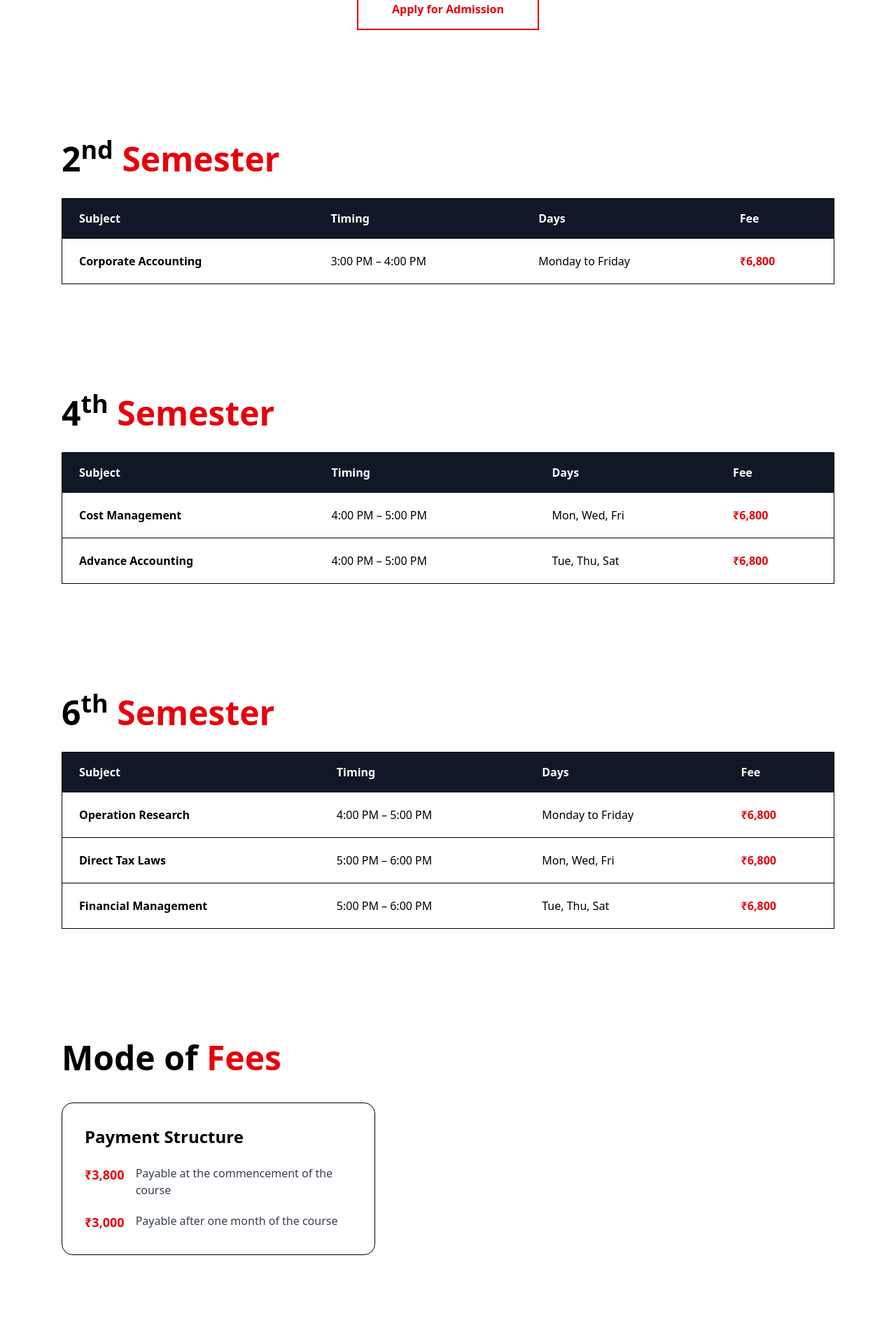
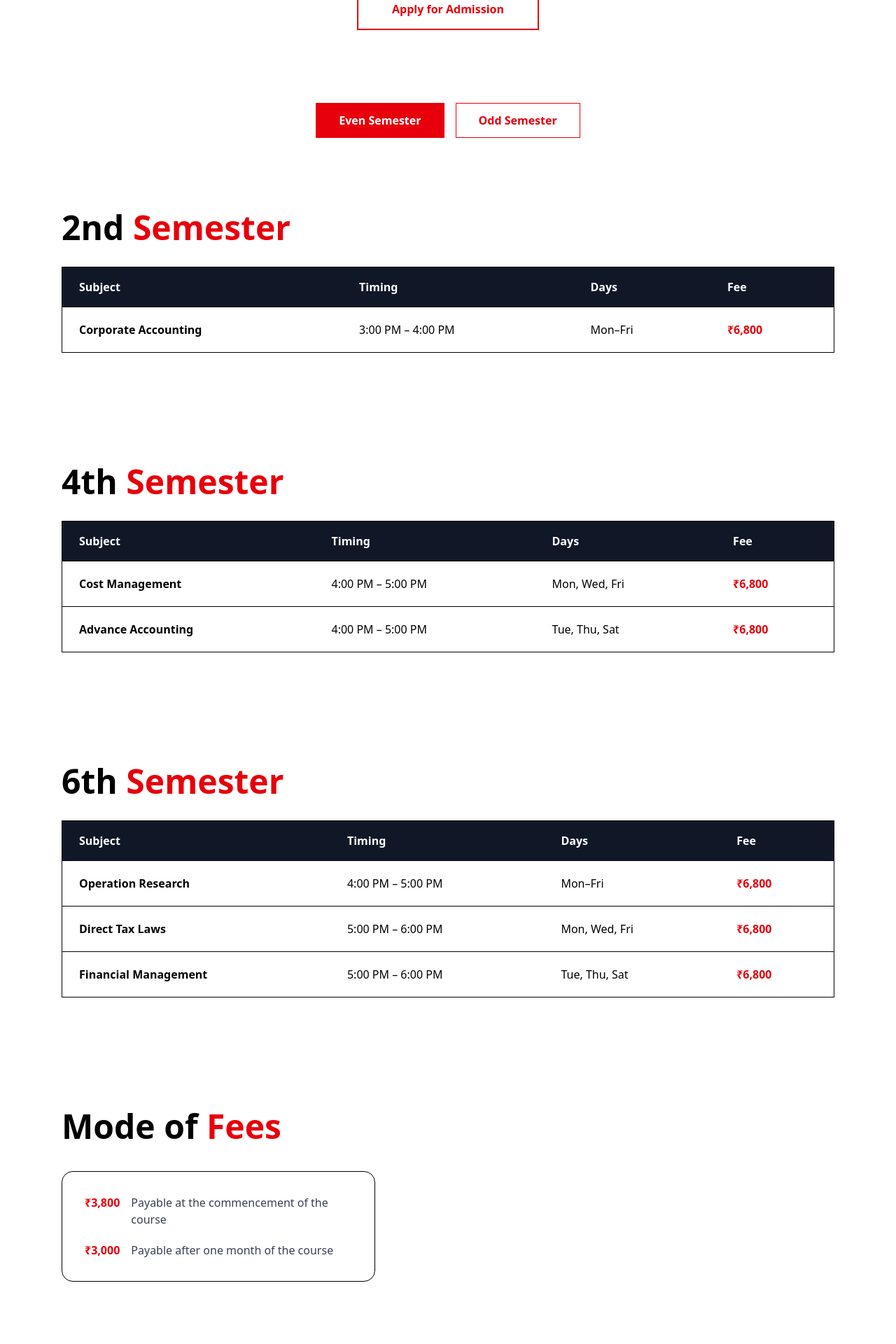
Before and after one commit to Deveshshukla01/College_of_commerce, a React (Vite) app: page /courses/bcom in a window 1280 px wide. Shown: the part 380-2300 px from the top of the page at 70% size. Built offline with nearby package versions, Linux system fonts and the light colour scheme.

Commit message:
salient feature change in courses

```diff
--- a/src/pages/BCom.jsx
+++ b/src/pages/BCom.jsx
@@ -1,8 +1,19 @@
+
+
+import { useState, useEffect } from "react";
+
 import ApplyNavbar from "../components/ApplyNavbar";
 import Footer from "../components/Footer";
 import { Link } from "react-router-dom";
 
 export default function BCom() {
+  const [semesterType, setSemesterType] = useState("even");
+
+useEffect(() => {
+    window.scrollTo({ top: 0, behavior: "smooth" });
+  }, [semesterType]);
+
+
   return (
     <div className="min-h-screen bg-white flex flex-col">
       <ApplyNavbar />
@@ -31,166 +42,93 @@ export default function BCom() {
         </div>
       </section>
 
-      {/* 2ND SEMESTER */}
-      <section className="py-20">
-        <div className="max-w-6xl mx-auto px-6">
-          <h2 className="text-4xl md:text-5xl font-bold mb-8">
-            2<sup>nd</sup> <span className="text-red-600">Semester</span>
-          </h2>
-
-          <div className="overflow-x-auto border">
-            <table className="w-full text-left">
-              <thead className="bg-gray-900 text-white">
-                <tr>
-                  <th className="px-6 py-4">Subject</th>
-                  <th className="px-6 py-4">Timing</th>
-                  <th className="px-6 py-4">Days</th>
-                  <th className="px-6 py-4">Fee</th>
-                </tr>
-              </thead>
-              <tbody>
-                <tr className="border-t">
-                  <td className="px-6 py-5 font-semibold">
-                    Corporate Accounting
-                  </td>
-                  <td className="px-6 py-5">3:00 PM – 4:00 PM</td>
-                  <td className="px-6 py-5">Monday to Friday</td>
-                  <td className="px-6 py-5 font-bold text-red-600">
-                    ₹6,800
-                  </td>
-                </tr>
-              </tbody>
-            </table>
-          </div>
+      {/* EVEN / ODD TOGGLE */}
+      <section className="sticky top-16 z-20 bg-white py-6">
+        <div className="max-w-6xl mx-auto px-6 flex gap-4 justify-center">
+          {["even", "odd"].map((type) => (
+            <button
+              key={type}
+              onClick={() => setSemesterType(type)}
+              className={`px-8 py-3 border font-semibold transition ${
+                semesterType === type
+                  ? "bg-red-600 text-white border-red-600"
+                  : "border-red-600 text-red-600 hover:bg-red-600 hover:text-white"
+              }`}
+            >
+              {type === "even" ? "Even Semester" : "Odd Semester"}
+            </button>
+          ))}
         </div>
       </section>
 
-      {/* 4TH SEMESTER */}
-      <section className="py-20">
-        <div className="max-w-6xl mx-auto px-6">
-          <h2 className="text-4xl md:text-5xl font-bold mb-8">
-            4<sup>th</sup> <span className="text-red-600">Semester</span>
-          </h2>
+      {/* ================= EVEN SEMESTER ================= */}
+      {semesterType === "even" && (
+        <>
+          {/* 2ND SEM */}
+          <SemesterTable
+            title="2nd Semester"
+            rows={[
+              ["Corporate Accounting", "3:00 PM – 4:00 PM", "Mon–Fri", "₹6,800"],
+            ]}
+          />
 
-          <div className="overflow-x-auto border">
-            <table className="w-full text-left">
-              <thead className="bg-gray-900 text-white">
-                <tr>
-                  <th className="px-6 py-4">Subject</th>
-                  <th className="px-6 py-4">Timing</th>
-                  <th className="px-6 py-4">Days</th>
-                  <th className="px-6 py-4">Fee</th>
-                </tr>
-              </thead>
-              <tbody>
-                <tr className="border-t">
-                  <td className="px-6 py-5 font-semibold">
-                    Cost Management
-                  </td>
-                  <td className="px-6 py-5">4:00 PM – 5:00 PM</td>
-                  <td className="px-6 py-5">Mon, Wed, Fri</td>
-                  <td className="px-6 py-5 font-bold text-red-600">
-                    ₹6,800
-                  </td>
-                </tr>
-                <tr className="border-t">
-                  <td className="px-6 py-5 font-semibold">
-                    Advance Accounting
-                  </td>
-                  <td className="px-6 py-5">4:00 PM – 5:00 PM</td>
-                  <td className="px-6 py-5">Tue, Thu, Sat</td>
-                  <td className="px-6 py-5 font-bold text-red-600">
-                    ₹6,800
-                  </td>
-                </tr>
-              </tbody>
-            </table>
-          </div>
-        </div>
-      </section>
+          {/* 4TH SEM */}
+          <SemesterTable
+            title="4th Semester"
+            rows={[
+              ["Cost Management", "4:00 PM – 5:00 PM", "Mon, Wed, Fri", "₹6,800"],
+              ["Advance Accounting", "4:00 PM – 5:00 PM", "Tue, Thu, Sat", "₹6,800"],
+            ]}
+          />
 
-      {/* 6TH SEMESTER */}
-      <section className="py-20">
-        <div className="max-w-6xl mx-auto px-6">
-          <h2 className="text-4xl md:text-5xl font-bold mb-8">
-            6<sup>th</sup> <span className="text-red-600">Semester</span>
-          </h2>
+          {/* 6TH SEM */}
+          <SemesterTable
+            title="6th Semester"
+            rows={[
+              ["Operation Research", "4:00 PM – 5:00 PM", "Mon–Fri", "₹6,800"],
+              ["Direct Tax Laws", "5:00 PM – 6:00 PM", "Mon, Wed, Fri", "₹6,800"],
+              ["Financial Management", "5:00 PM – 6:00 PM", "Tue, Thu, Sat", "₹6,800"],
+            ]}
+          />
 
-          <div className="overflow-x-auto border">
-            <table className="w-full text-left">
-              <thead className="bg-gray-900 text-white">
-                <tr>
-                  <th className="px-6 py-4">Subject</th>
-                  <th className="px-6 py-4">Timing</th>
-                  <th className="px-6 py-4">Days</th>
-                  <th className="px-6 py-4">Fee</th>
-                </tr>
-              </thead>
-              <tbody>
-                <tr className="border-t">
-                  <td className="px-6 py-5 font-semibold">
-                    Operation Research
-                  </td>
-                  <td className="px-6 py-5">4:00 PM – 5:00 PM</td>
-                  <td className="px-6 py-5">Monday to Friday</td>
-                  <td className="px-6 py-5 font-bold text-red-600">
-                    ₹6,800
-                  </td>
-                </tr>
-                <tr className="border-t">
-                  <td className="px-6 py-5 font-semibold">
-                    Direct Tax Laws
-                  </td>
-                  <td className="px-6 py-5">5:00 PM – 6:00 PM</td>
-                  <td className="px-6 py-5">Mon, Wed, Fri</td>
-                  <td className="px-6 py-5 font-bold text-red-600">
-                    ₹6,800
-                  </td>
-                </tr>
-                <tr className="border-t">
-                  <td className="px-6 py-5 font-semibold">
-                    Financial Management
-                  </td>
-                  <td className="px-6 py-5">5:00 PM – 6:00 PM</td>
-                  <td className="px-6 py-5">Tue, Thu, Sat</td>
-                  <td className="px-6 py-5 font-bold text-red-600">
-                    ₹6,800
-                  </td>
-                </tr>
-              </tbody>
-            </table>
-          </div>
-        </div>
-      </section>
-    {/* MODE OF FEES */}
-    <section className="py-20">
-      <div className="max-w-6xl mx-auto px-6">
-        <h2 className="text-4xl md:text-5xl font-bold mb-10">
-          Mode of <span className="text-red-600">Fees</span>
-        </h2>
+          <FeeMode first="₹3,800" second="₹3,000" />
+        </>
+      )}
 
-        <div className="max-w-md border rounded-2xl p-8 transition-shadow hover:shadow-xl hover:shadow-red-600/30">
-          <h3 className="text-2xl font-semibold mb-6">
-            Payment Structure
-          </h3>
+      {/* ================= ODD SEMESTER ================= */}
+      {semesterType === "odd" && (
+        <>
+          {/* 1ST SEM */}
+          <SemesterTable
+            title="1st Semester"
+            rows={[
+              ["Financial Accounting (1st Batch)", "2:15 PM – 3:15 PM", "Mon–Fri", "₹7,800"],
+              ["Financial Accounting (2nd Batch)", "7:00 PM – 7:45 PM", "Mon–Fri", "₹7,800"],
+            ]}
+          />
 
-          <div className="space-y-5 text-gray-700">
-            <div className="flex items-start gap-4">
-              <span className="text-red-600 font-bold text-lg">₹3,800</span>
-              <p>Payable at the commencement of the course</p>
-            </div>
+          {/* 3RD SEM */}
+          <SemesterTable
+            title="3rd Semester"
+            rows={[
+              ["Cost Accounting", "5:15 PM – 6:00 PM", "Mon–Fri", "₹7,800"],
+            ]}
+          />
 
-            <div className="flex items-start gap-4">
-              <span className="text-red-600 font-bold text-lg">₹3,000</span>
-              <p>Payable after one month of the course</p>
-            </div>
-          </div>
-        </div>
-      </div>
-    </section>
+          {/* 5TH SEM */}
+          <SemesterTable
+            title="5th Semester"
+            rows={[
+              ["Direct Taxes", "6:00 PM – 7:00 PM", "Mon, Wed, Fri", "₹7,800"],
+              ["Management Accounting", "6:00 PM – 7:00 PM", "Tue, Thu, Sat", "₹7,800"],
+            ]}
+          />
 
+          <FeeMode first="₹4,800" second="₹3,000" />
+        </>
+      )}
 
-      {/* ENQUIRY SECTION */}
+      {/* ENQUIRY */}
       <section className="py-24">
         <div className="max-w-6xl mx-auto px-6 grid md:grid-cols-2 gap-12">
           <div>
@@ -228,3 +166,65 @@ export default function BCom() {
     </div>
   );
 }
+
+/* REUSABLE COMPONENTS */
+
+function SemesterTable({ title, rows }) {
+  return (
+    <section className="py-20">
+      <div className="max-w-6xl mx-auto px-6">
+        <h2 className="text-4xl md:text-5xl font-bold mb-8">
+          {title.split(" ")[0]} <span className="text-red-600">Semester</span>
+        </h2>
+
+        <div className="overflow-x-auto border">
+          <table className="w-full text-left">
+            <thead className="bg-gray-900 text-white">
+              <tr>
+                <th className="px-6 py-4">Subject</th>
+                <th className="px-6 py-4">Timing</th>
+                <th className="px-6 py-4">Days</th>
+                <th className="px-6 py-4">Fee</th>
+              </tr>
+            </thead>
+            <tbody>
+              {rows.map((r, i) => (
+                <tr key={i} className="border-t">
+                  <td className="px-6 py-5 font-semibold">{r[0]}</td>
+                  <td className="px-6 py-5">{r[1]}</td>
+                  <td className="px-6 py-5">{r[2]}</td>
+                  <td className="px-6 py-5 font-bold text-red-600">{r[3]}</td>
+                </tr>
+              ))}
+            </tbody>
+          </table>
+        </div>
+      </div>
+    </section>
+  );
+}
+
+function FeeMode({ first, second }) {
+  return (
+    <section className="py-20">
+      <div className="max-w-6xl mx-auto px-6">
+        <h2 className="text-4xl md:text-5xl font-bold mb-10">
+          Mode of <span className="text-red-600">Fees</span>
+        </h2>
+
+        <div className="max-w-md border rounded-2xl p-8 hover:shadow-xl hover:shadow-red-600/30">
+          <div className="space-y-5 text-gray-700">
+            <div className="flex gap-4">
+              <span className="text-red-600 font-bold">{first}</span>
+              <p>Payable at the commencement of the course</p>
+            </div>
+            <div className="flex gap-4">
+              <span className="text-red-600 font-bold">{second}</span>
+              <p>Payable after one month of the course</p>
+            </div>
+          </div>
+        </div>
+      </div>
+    </section>
+  );
+}
--- a/src/pages/CA.jsx
+++ b/src/pages/CA.jsx
@@ -190,10 +190,12 @@ export default function CA() {
                 "Students missing classes due to valid reasons are given extra academic assistance.",
             },
             {
-              title: "Offline with Emergency Online Support",
+              title: "Online & Offline Classes Available",
               desc:
-                "Offline classes with online backup in emergency situations.",
-            },
+                "Students can choose between online and offline modes of learning. Live interactive lectures are conducted regularly, and recorded sessions are also provided for revision and flexible learning.",
+            }
+
+            ,
           ]}
         />
       )}
```
Also changed, not shown: src/pages/CS.jsx (+5 -3 lines), src/pages/Tenth.jsx (+5 -3 lines), src/pages/Twelfth.jsx (+5 -3 lines).
